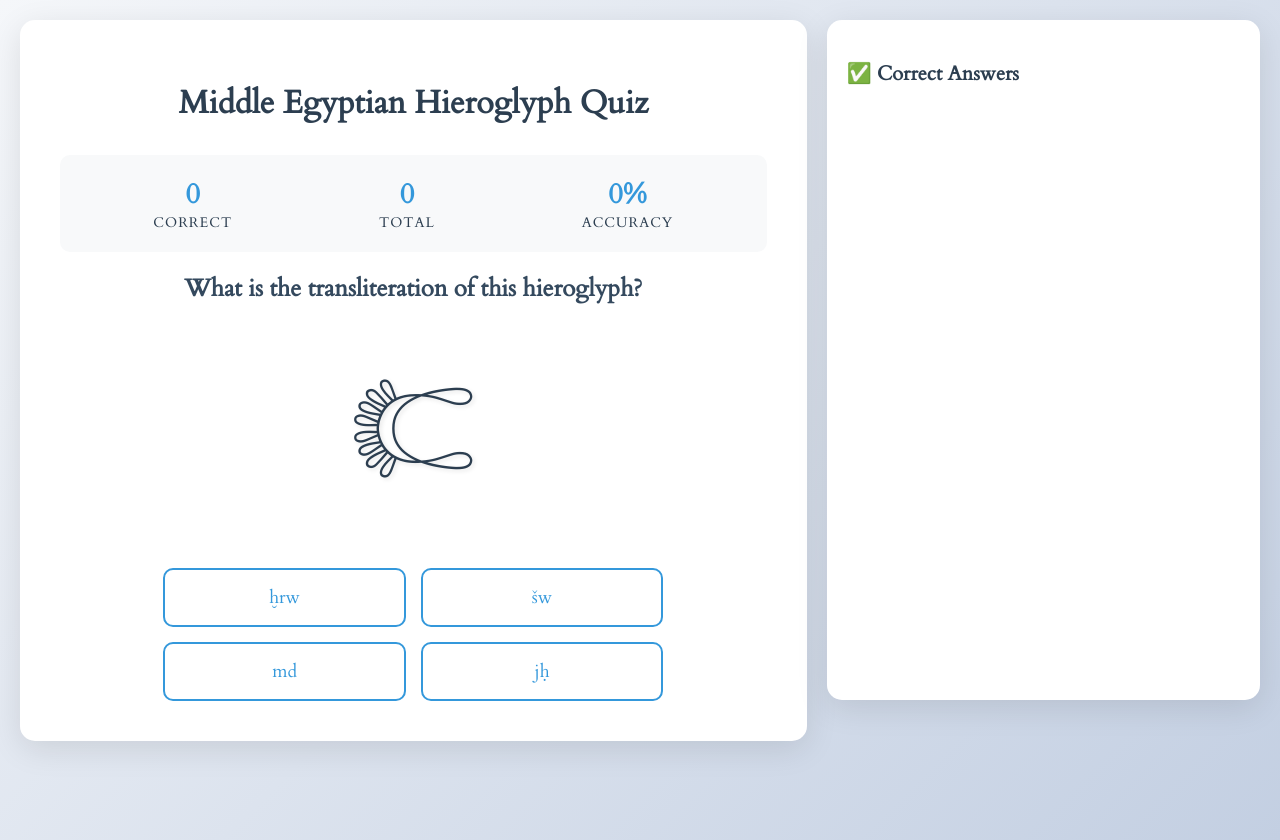
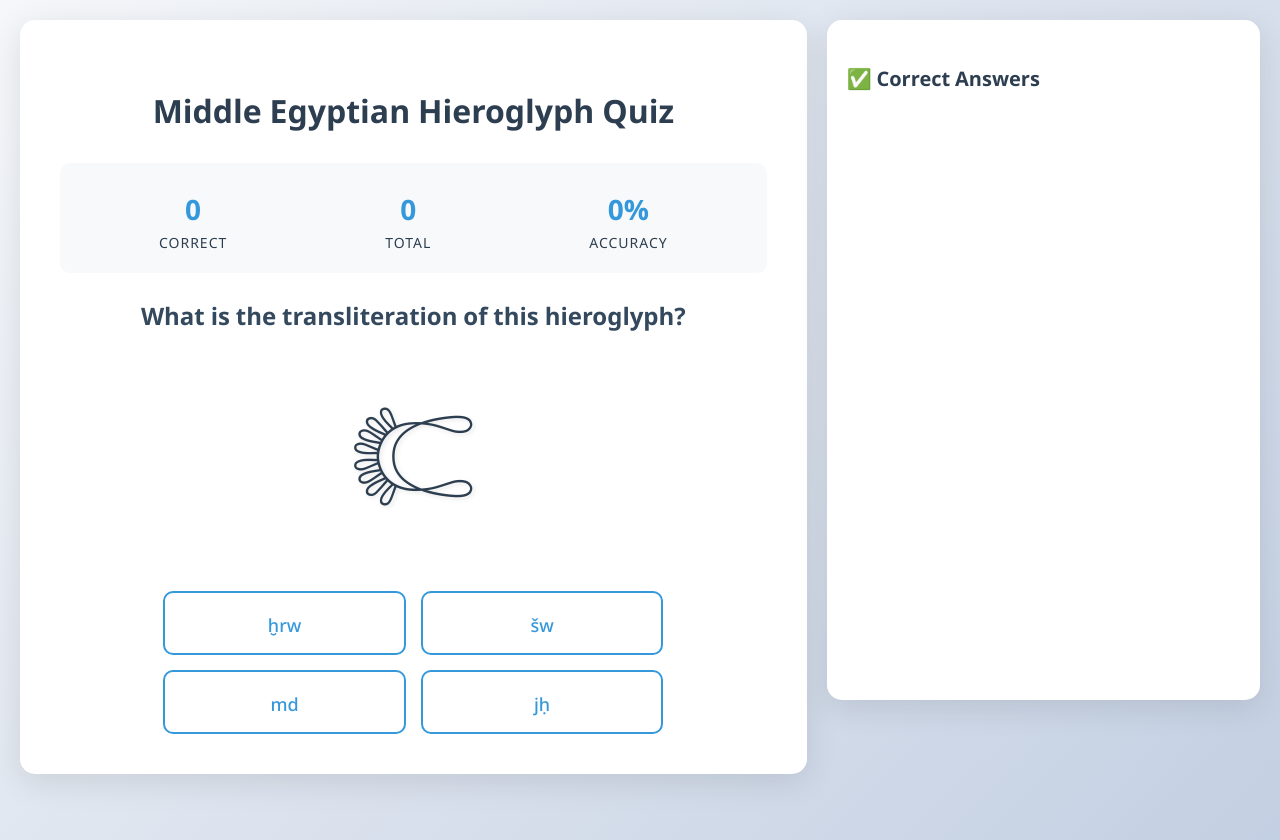
Before and after one commit to mcskware/hieroglyphs, a plain HTML site: page index.html in a window 1280 px wide. Drawn offline with Linux system fonts and the light colour scheme.

Commit message:
Use Noto Sans Egyptian Hieroglyphs

```diff
--- a/index.html
+++ b/index.html
@@ -5,11 +5,14 @@
     <meta charset="UTF-8">
     <meta name="viewport" content="width=device-width, initial-scale=1.0">
     <title>Middle Egyptian Hieroglyph Quiz</title>
+    <link rel="preconnect" href="https://fonts.googleapis.com">
+    <link rel="preconnect" href="https://fonts.gstatic.com" crossorigin>
+    <link
+        href="https://fonts.googleapis.com/css2?family=Noto+Sans:wght@400;500;600;700&family=Noto+Sans+Egyptian+Hieroglyphs&display=swap"
+        rel="stylesheet">
     <style>
-        @import url("https://fonts.googleapis.com/css2?family=Cardo&display=swap");
-
         body {
-            font-family: 'Cardo', 'Segoe UI', Tahoma, Geneva, Verdana, sans-serif;
+            font-family: 'Noto Sans Egyptian Hieroglyphs', 'Segoe UI', Tahoma, Geneva, Verdana, sans-serif;
             margin: 0;
             padding: 20px;
             background: linear-gradient(135deg, #f5f7fa 0%, #c3cfe2 100%);
@@ -80,7 +83,7 @@
             cursor: pointer;
             transition: all 0.3s ease;
             font-weight: 500;
-            font-family: 'Cardo', 'Noto Sans', 'Times New Roman', 'DejaVu Sans', 'Liberation Sans', 'Arial Unicode MS', serif;
+            font-family: 'Noto Sans Egyptian Hieroglyphs', 'Noto Sans', 'Times New Roman', 'DejaVu Sans', 'Liberation Sans', 'Arial Unicode MS', serif;
         }
 
         .answer-button:hover {
@@ -157,7 +160,7 @@
             font-weight: bold;
             color: #27ae60;
             font-size: 18px;
-            font-family: 'Cardo', 'Noto Sans', 'Times New Roman', 'DejaVu Sans', 'Liberation Sans', 'Arial Unicode MS', serif;
+            font-family: 'Noto Sans Egyptian Hieroglyphs', 'Noto Sans', 'Times New Roman', 'DejaVu Sans', 'Liberation Sans', 'Arial Unicode MS', serif;
         }
 
         .correct-type {
```
